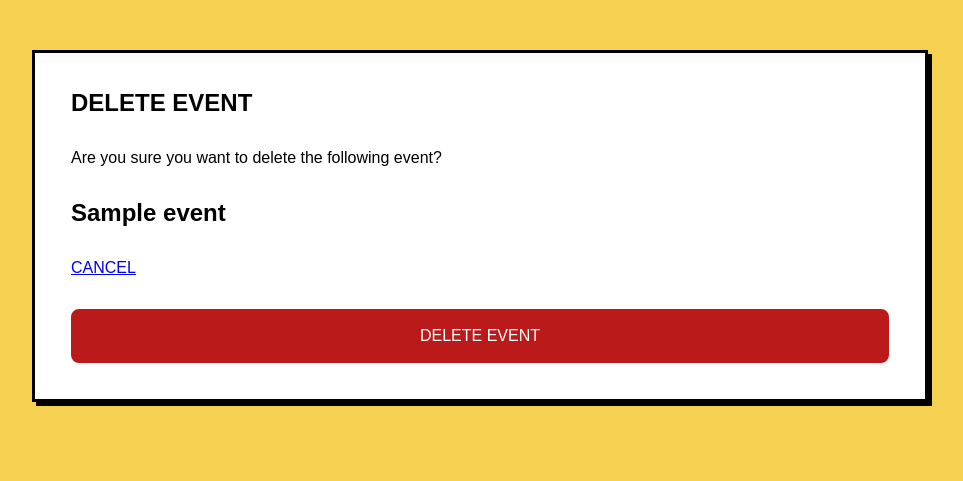
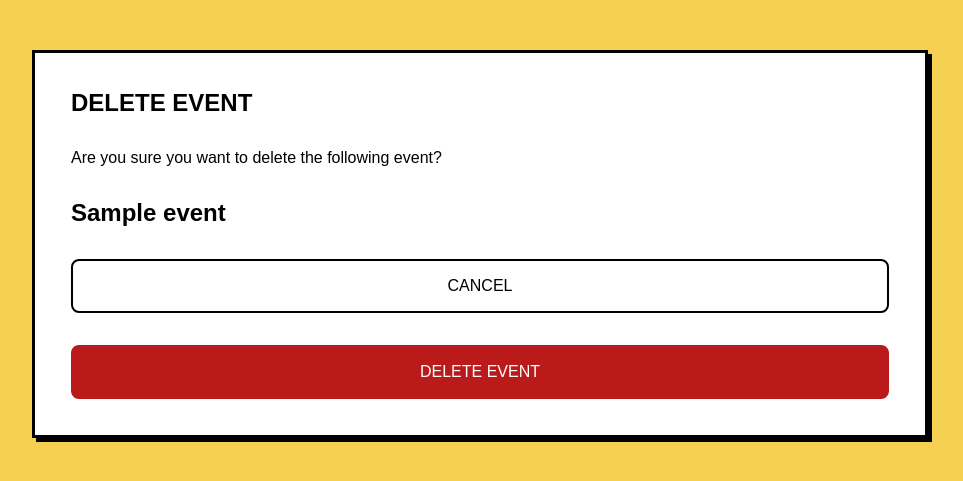
Before and after one commit to CatherineP37/Django-events-calendar, a Django app: page /event/1/delete in a window 1280 px wide. Shown: the top 481 px of the page, without its empty margins (160-1123 px from the left). Run offline with Django 5.2, Linux system fonts and the light colour scheme; tables that the repository leaves empty hold one stand-in row (values such as "Sample post").

Commit message:
Add CSS styling to the cancel button

```diff
--- a/events_calendar/static/style.css
+++ b/events_calendar/static/style.css
@@ -306,6 +306,19 @@ main {
     background-color: #C43737;
 }
 
+.cancel-button {
+    display: inline-block;
+    width: 100%;
+    font-size: 1rem;
+    text-align: center;
+    text-decoration: none;
+    color: #000000;
+    background-color: #FFFFFF;
+    border-radius: 8px;
+    border: 2px solid #000000;
+    padding: 16px 1rem;
+}
+
 @media screen and (min-width: 576px) {
 
     /* Calendar container */
```
